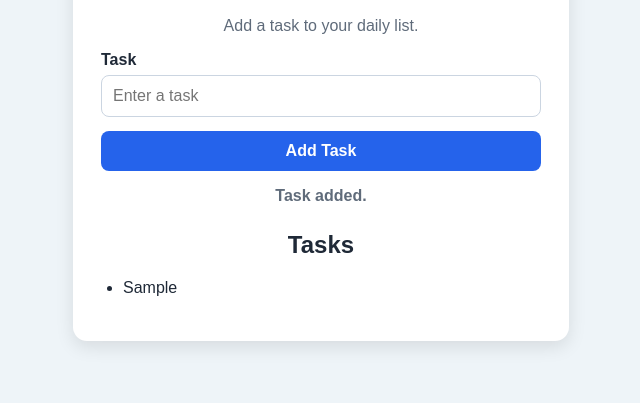
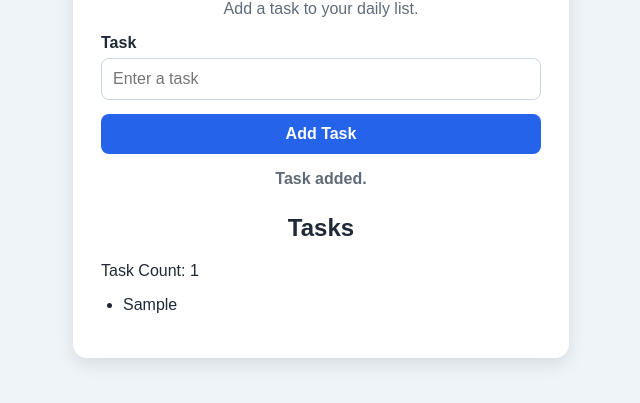
Before and after one commit to arch-builds/03-Daily-Task-Tracker-CICD, a website: page index.html in a window 1280 px wide. Both pictures are taken after typing "Sample" into the empty fields and a click on the button "Add Task". Shown: the part 275-678 px from the top of the page, without its empty margins (319-959 px from the left). Drawn offline with Linux system fonts and the light colour scheme.

Commit message:
Add task counter

```diff
--- a/index.html
+++ b/index.html
@@ -1,11 +1,13 @@
 <!DOCTYPE html>
 <html lang="en">
+
 <head>
   <meta charset="UTF-8">
   <meta name="viewport" content="width=device-width, initial-scale=1.0">
   <title>Daily Task Tracker</title>
   <link rel="stylesheet" href="style.css">
 </head>
+
 <body>
   <main class="card">
     <h1>Daily Task Tracker</h1>
@@ -21,10 +23,12 @@
 
     <section>
       <h2>Tasks</h2>
+      <p id="taskCount">Task Count: 0</p>
       <ul id="taskList"></ul>
     </section>
   </main>
 
   <script src="script.js"></script>
 </body>
+
 </html>
--- a/script.js
+++ b/script.js
@@ -19,6 +19,7 @@ if (typeof document !== "undefined") {
   const taskInput = document.getElementById("taskInput");
   const message = document.getElementById("message");
   const taskList = document.getElementById("taskList");
+  const taskCount = document.getElementById("taskCount");
 
   form.addEventListener("submit", function (event) {
     event.preventDefault();
@@ -33,6 +34,7 @@ if (typeof document !== "undefined") {
     const listItem = document.createElement("li");
     listItem.textContent = result.task;
     taskList.appendChild(listItem);
+    taskCount.textContent = `Task Count: ${taskList.children.length}`;
 
     taskInput.value = "";
     message.textContent = "Task added.";
```
